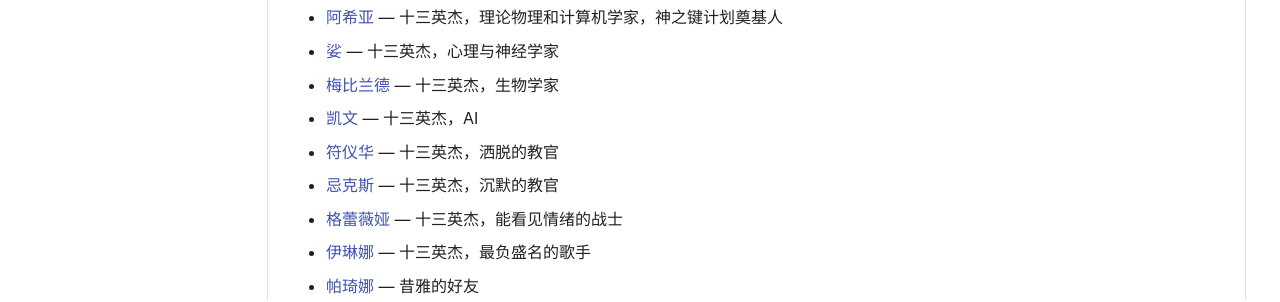
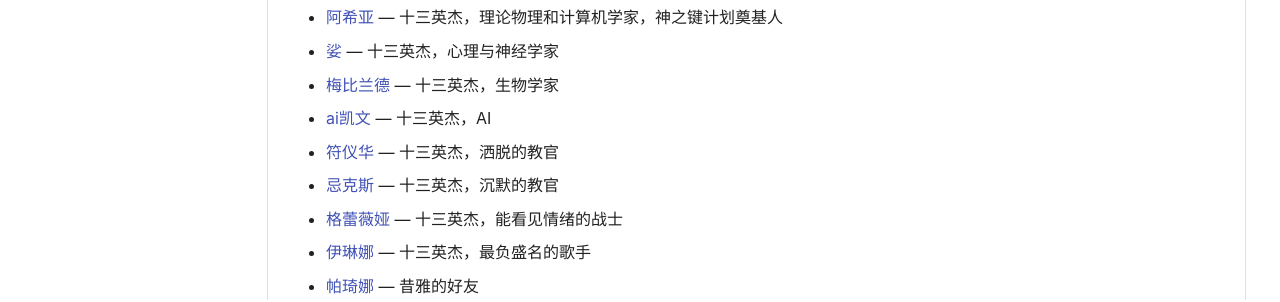
Before and after one commit to IceMoonSong/SuperPolymerizationtext, an MkDocs documentation site: the page built from docs/01-星海余晖/README.md, in a window 1280 px wide and 1172 px high. Shown: the part 804-1106 px from the top of the window. Built offline with MkDocs 1.6.1 and Material for MkDocs 9.7.7, drawn with Linux system fonts in a browser that asks for light colours; comment, search, counter and statistics services are not loaded.

```diff
--- a/docs/01-星海余晖/README.md
+++ b/docs/01-星海余晖/README.md
@@ -22,7 +22,7 @@
 - [阿希亚](角色/阿希亚.md) — 十三英杰，理论物理和计算机学家，神之键计划奠基人
 - [娑](角色/娑.md) — 十三英杰，心理与神经学家
 - [梅比兰德](角色/梅比兰德.md) — 十三英杰，生物学家
-- [凯文](角色/凯文.md) — 十三英杰，AI
+- [ai凯文](角色/凯文.md) — 十三英杰，AI
 - [符仪华](角色/符仪华.md) — 十三英杰，洒脱的教官
 - [忌克斯](角色/忌克斯.md) — 十三英杰，沉默的教官
 - [格蕾薇娅](角色/格蕾薇娅.md) — 十三英杰，能看见情绪的战士
```
